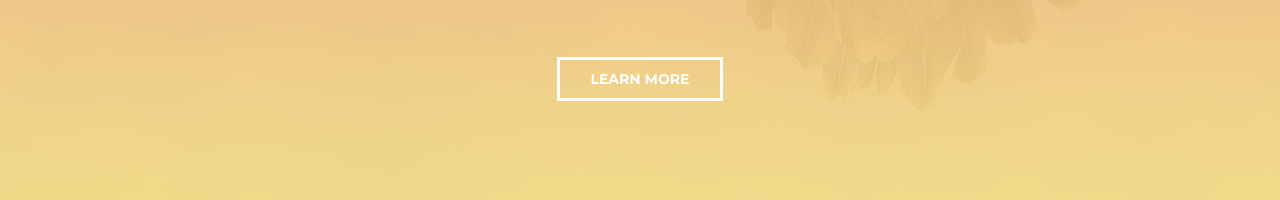
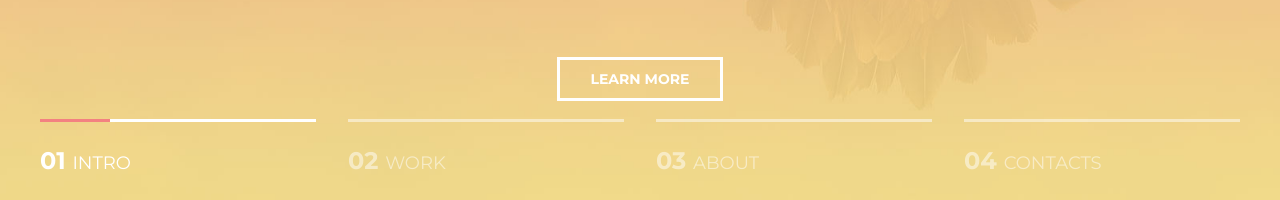
Before and after one commit to egorystuff/MOGO_web, a plain HTML site: page index.html in a window 1280 px wide. Shown: the part 600-800 px from the top of the page. Drawn offline with Linux system fonts and the light colour scheme.

Commit message:
new commit

```diff
--- a/access/css/style.css
+++ b/access/css/style.css
@@ -162,3 +162,53 @@ h6 {
   background-color: #fff;
   color: #333;
 }
+
+/* slider */
+.slider {
+  width: 100%;
+
+  position: absolute;
+  bottom: 0;
+  left: 0;
+  z-index: 1;
+}
+
+.slider_inner {
+  display: flex;
+  justify-content: space-between;
+}
+
+.slider_item {
+  width: 23%;
+  padding: 20px 0;
+  position: relative;
+
+  opacity: 0.5;
+  border-top: 3px solid #fff;
+  font-size: 18px;
+  color: #fff;
+  text-transform: uppercase;
+}
+
+.slider_item.active {
+  opacity: 1;
+}
+
+.slider_item.active::before {
+  content: '';
+  display: block;
+  width: 70px;
+  height: 3px;
+
+  background-color: #f38181;
+
+  position: absolute;
+  top: -3px;
+  left: 0;
+  z-index: 1;
+}
+
+.slider_num {
+  font-size: 24px;
+  font-weight: bold;
+}
--- a/index.html
+++ b/index.html
@@ -39,6 +39,25 @@
           <a class="btn" href="#">Learn more</a>
         </div>
       </div>
+
+      <div class="slider">
+        <div class="container">
+          <div class="slider_inner">
+            <div class="slider_item active">
+              <span class="slider_num">01 </span>Intro
+            </div>
+            <div class="slider_item">
+              <span class="slider_num">02 </span>Work
+            </div>
+            <div class="slider_item">
+              <span class="slider_num">03 </span>About
+            </div>
+            <div class="slider_item">
+              <span class="slider_num">04 </span>Contacts
+            </div>
+          </div>
+        </div>
+      </div>
     </div>
   </body>
 </html>
```
